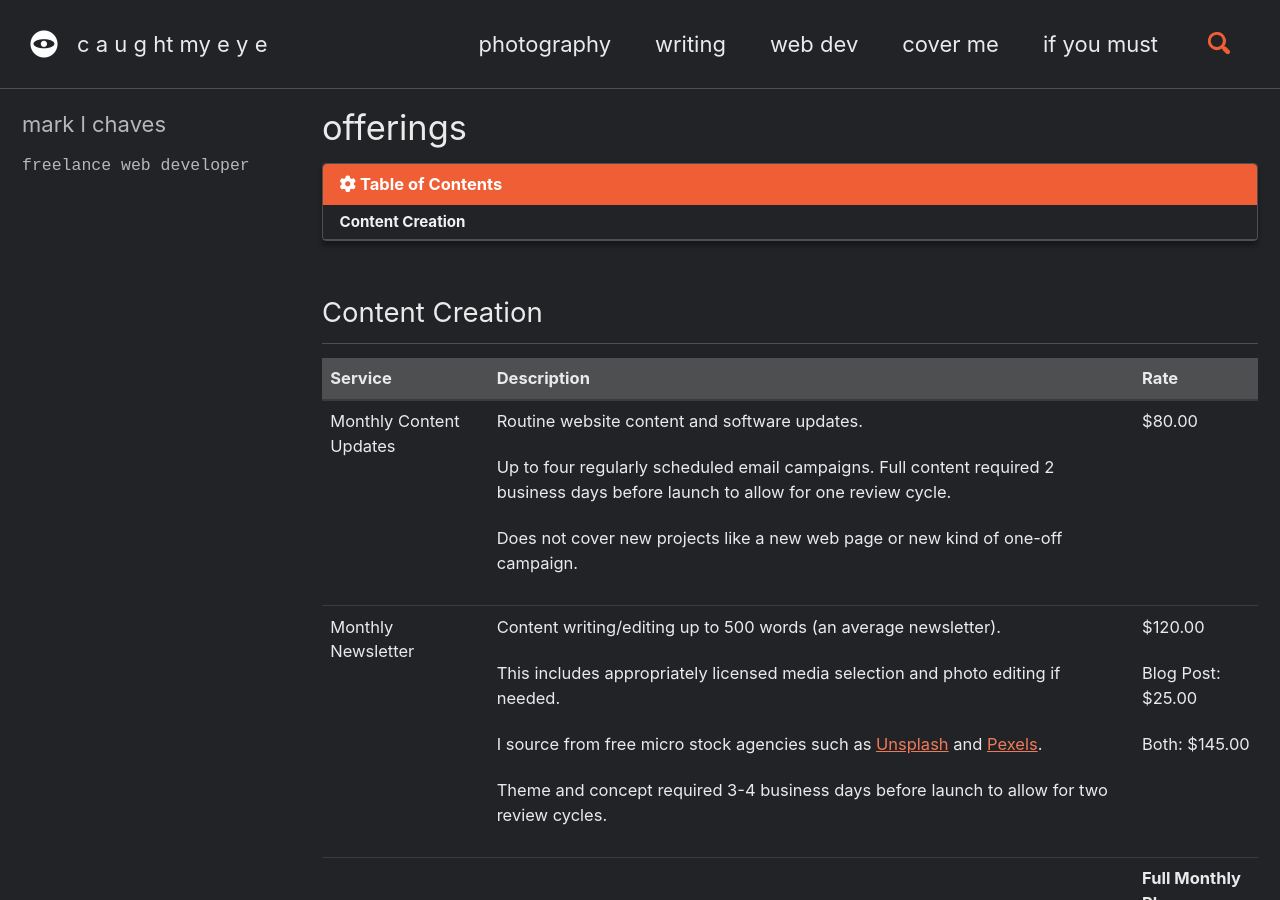
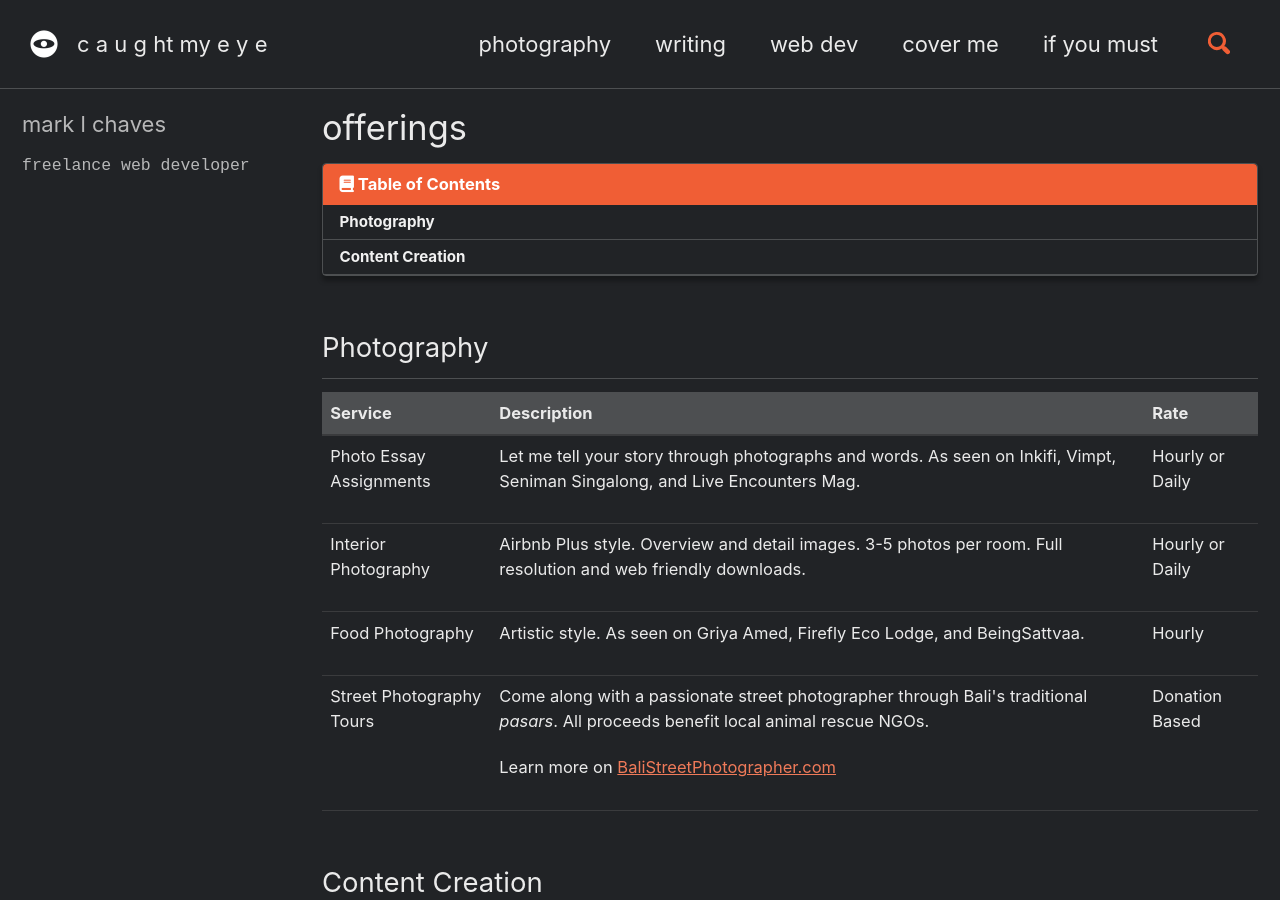
Before and after one commit to marklchaves/caughtmyeye, a Jekyll site: the page built from _pages/offerings.md, in a window 1280 px wide and 900 px high. Built offline with Jekyll 4.4.1, drawn with Linux system fonts in a browser that asks for light colours; cached includes are drawn as plain includes; nearby versions of some CDN libraries.

Commit message:
Toc icon, added photography offerings

```diff
--- a/_pages/offerings.md
+++ b/_pages/offerings.md
@@ -6,12 +6,63 @@ classes: wide
 permalink: /offerings/
 toc: true
 toc_label: "Table of Contents"
-toc_icon: "cog"
+toc_icon: "book"
 sidebar:
   - title: "mark l chaves"
     text: "freelance web developer"
 date: 2020-02-18 12:35:00 +0800
 ---
+
+## Photography
+
+<table>
+<thead>
+  <tr>
+    <th>Service</th>
+    <th>Description</th>
+    <th>Rate</th>
+  </tr>
+</thead>
+<tbody>
+  <tr>
+    <td>Photo Essay Assignments</td>
+    <td>
+        <p>Let me tell your story through photographs and words. As seen on Inkifi, Vimpt, Seniman Singalong, and Live Encounters Mag.</p>
+    </td>
+    <td>
+        <p>Hourly or Daily</p>
+    </td>
+  </tr>
+  <tr>
+    <td>Interior Photography</td>
+    <td>
+        <p>Airbnb Plus style. Overview and detail images. 3-5 photos per room. Full resolution and web friendly downloads.</p>
+    </td>
+    <td>
+        <p>Hourly or Daily</p>
+    </td>
+  </tr>
+  <tr>
+    <td>Food Photography</td>
+    <td>
+        <p>Artistic style. As seen on Griya Amed, Firefly Eco Lodge, and BeingSattvaa.</p>
+    </td>
+    <td>
+        <p>Hourly</p>
+    </td>
+  </tr>
+  <tr>
+    <td>Street Photography Tours</td>
+    <td>
+        <p>Come along with a passionate street photographer through Bali's traditional <em>pasars</em>. All proceeds benefit local animal rescue NGOs.</p>
+        <p>Learn more on <a href="https://balistreetphotographer.com">BaliStreetPhotographer.com</a></p>
+    </td>
+    <td>
+        <p>Donation Based</p>
+    </td>
+  </tr>
+</tbody>
+</table>
 
 ## Content Creation
 
```
Also changed, not shown: _pages/about.md (+6 -0 lines), clients/sanoa-health.md (+1 -1 lines), clients/test-page.md (+1 -1 lines).
